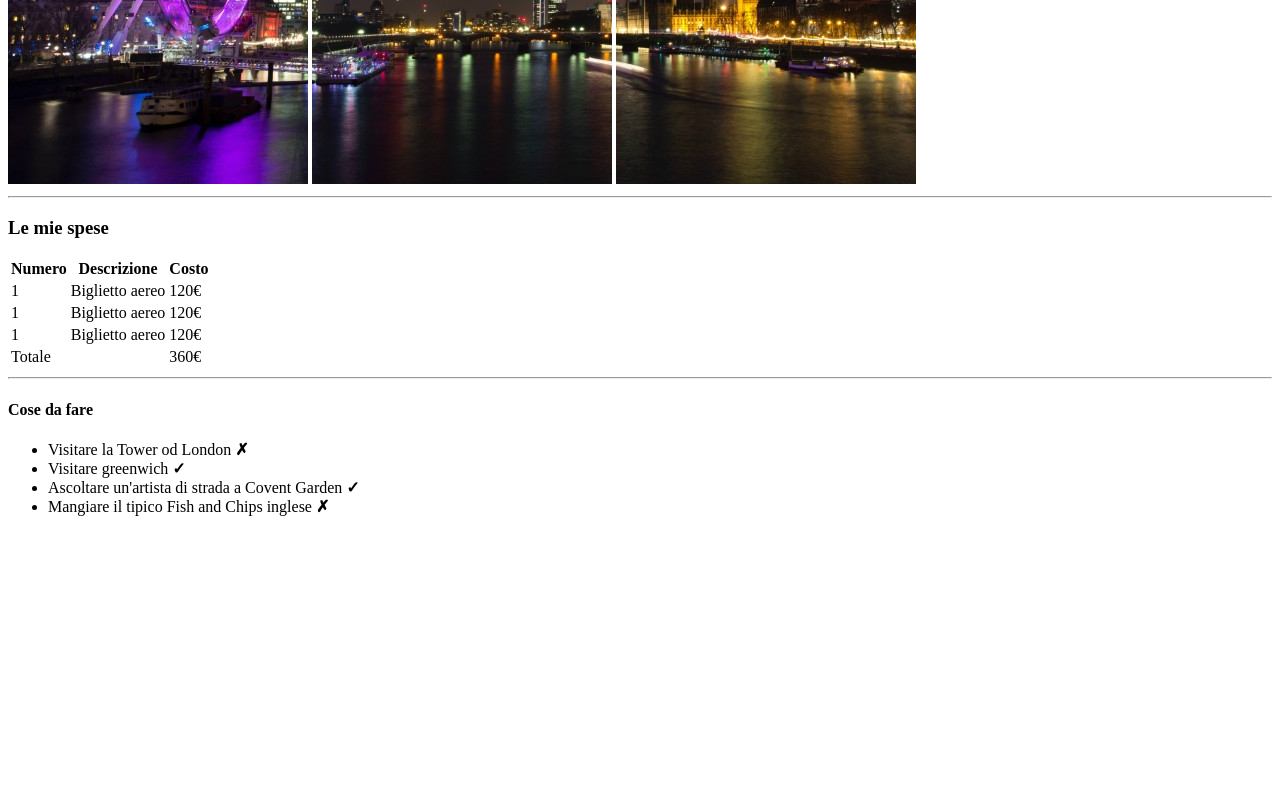
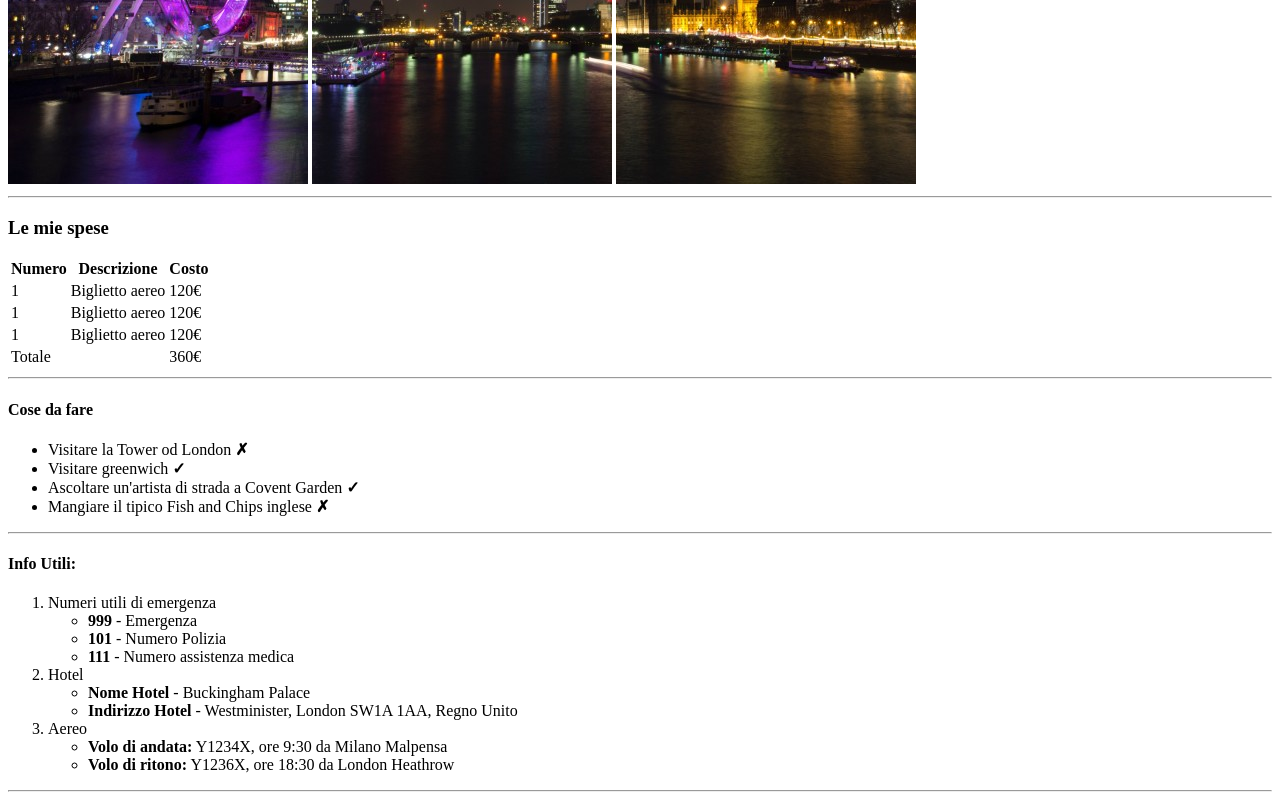
Before and after one commit to mattesalva93/html-london-trip, a plain HTML site: page index.html in a window 1280 px wide. Shown: the part 496-1296 px from the top of the page. Before the commit the page ends 1028 px from the top, so only its background shows below. Drawn offline with Linux system fonts and the light colour scheme.

Commit message:
info commit

```diff
--- a/index.html
+++ b/index.html
@@ -57,6 +57,35 @@
                 <li>Ascoltare un'artista di strada a Covent Garden <strong>&#10003;</strong></li>
                 <li>Mangiare il tipico Fish and Chips inglese <strong>&#10007;</strong></li>
             </ul>
+            <hr>
+        </section>
+
+        <section> <!--Info-->
+            <h4>Info Utili:</h4>
+            <p>
+                <ol>
+                    <li> Numeri utili di emergenza
+                        <ul>
+                            <li><strong>999</strong> - Emergenza</li>
+                            <li><strong>101</strong> - Numero Polizia</li>
+                            <li><strong>111</strong> - Numero assistenza medica</li>
+                        </ul>
+                    </li>
+                    <li> Hotel
+                        <ul>
+                            <li><strong>Nome Hotel</strong> - Buckingham Palace</li>
+                            <li><strong>Indirizzo Hotel</strong> - Westminister, London SW1A 1AA, Regno Unito</li>
+                        </ul>
+                    </li>
+                        <li> Aereo
+                            <ul>
+                                <li><strong>Volo di andata:</strong> Y1234X, ore 9:30 da Milano Malpensa</li>
+                                <li><strong>Volo di ritono:</strong> Y1236X, ore 18:30 da London Heathrow</li>
+                            </ul>
+                        </li>
+                </ol>
+            </p>
+            <hr>
         </section>
 
 
```
